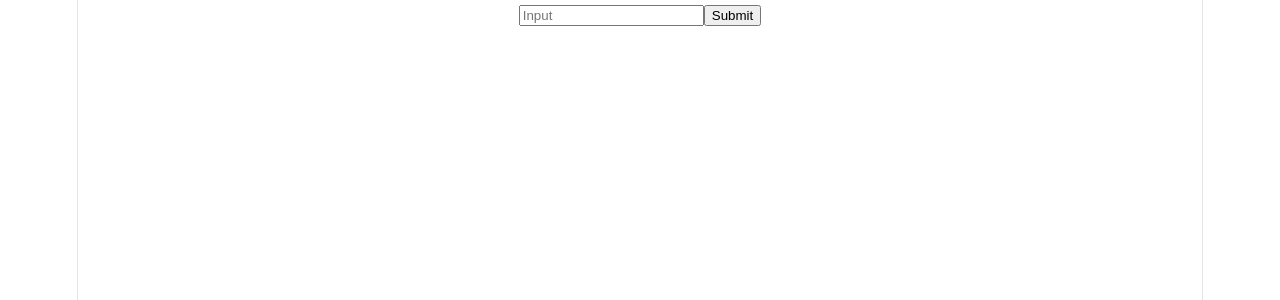
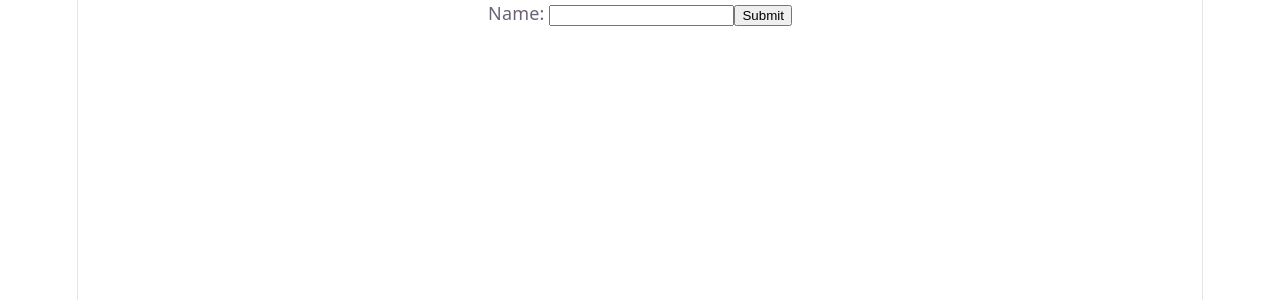
Before and after one commit to Rizbar/my-vite, a React (Vite) app: page / in a window 1280 px wide. Shown: the top 300 px of the page. Built offline with nearby package versions, Linux system fonts and the light colour scheme.

Commit message:
PR 29 bagian 5

```diff
--- a/package.json
+++ b/package.json
@@ -10,8 +10,8 @@
     "preview": "vite preview"
   },
   "dependencies": {
-    "react": "^19.2.6",
-    "react-dom": "^19.2.6"
+    "react": "^19.2.7",
+    "react-dom": "^19.2.7"
   },
   "devDependencies": {
     "@eslint/js": "^10.0.1",
--- a/src/App.jsx
+++ b/src/App.jsx
@@ -1,13 +1,15 @@
 // import PR29_2 from './PR29_2.jsx';
 // import PR29_3 from './PR29_3.jsx';
-import PR29_4 from './PR29_4.jsx';
+// import PR29_4 from './PR29_4.jsx';
+import PR29_5 from './PR29_5.jsx';
 
 function App() {
   return (
     <div>
       {/* <PR29_2 /> */}
       {/* <PR29_3 /> */}
-      <PR29_4 />
+      {/* <PR29_4 /> */}
+      <PR29_5 />
     </div>
   );
 }
--- /dev/null
+++ b/src/PR29_5.jsx
@@ -0,0 +1,27 @@
+import { useState } from "react";
+
+const PR29_5 = () => {
+  const [userName, setUserName] = useState('');
+
+  const handleSubmit = (event) => {
+    event.preventDefault();
+    alert(`Usernamenya, ${userName}!`);
+  };
+
+  const handleNameChange = (event) => {
+    setUserName(event.target.value);
+  };
+
+  return (
+    <>
+      <form onSubmit={handleSubmit}>
+        <label>
+          Name: <input type="text" value={userName} onChange={handleNameChange} />
+        </label>
+        <button type="submit">Submit</button>
+      </form>
+    </>
+  );
+};
+
+export default PR29_5;
```
Also changed, not shown: 1 other file (tests, documents, lock files or other folders).
